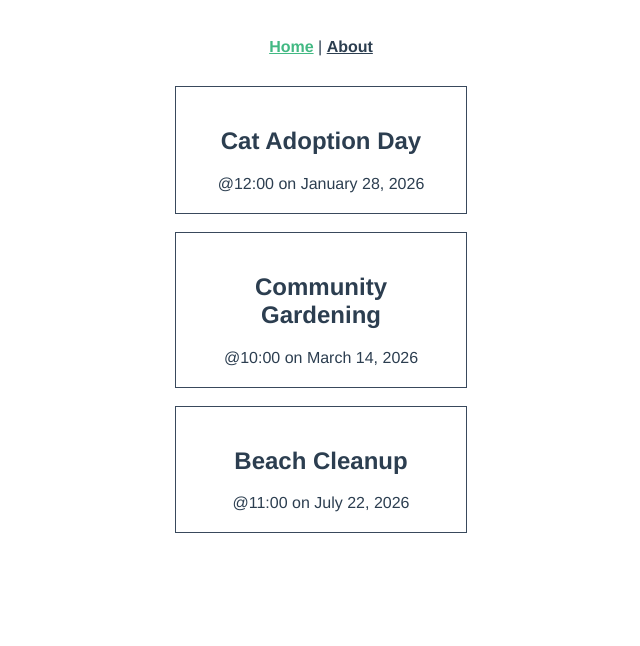
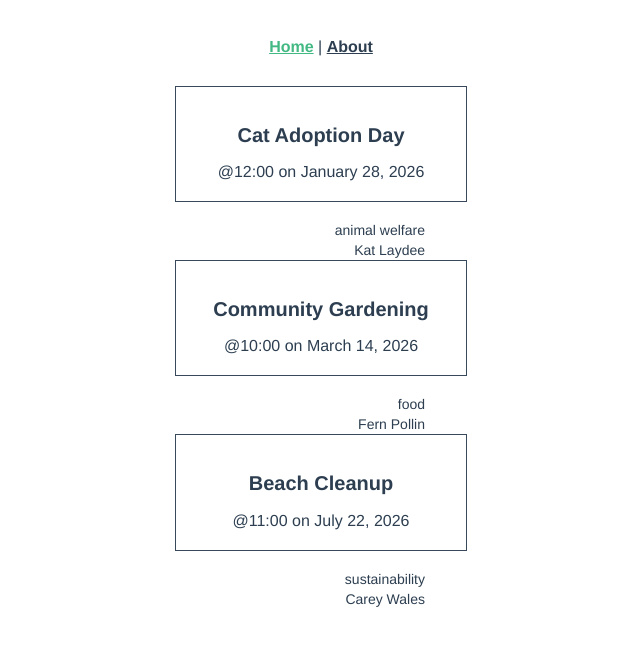
Before and after one commit to Natanon00/ComponentLab, a Vue app in the folder lab2/: page / in a window 1280 px wide. Shown: the top 646 px of the page, without its empty margins (319-959 px from the left). Built offline with nearby package versions, Linux system fonts and the light colour scheme; the HTML template or start-up script is replaced by a standard one.

Commit message:
complete 8.7

```diff
--- a/lab2/src/App.vue
+++ b/lab2/src/App.vue
@@ -17,7 +17,7 @@
   </div>
 </template>
 
-<style scoped>
+<style>
 
 #layout {
   font-family: Avenir, Helvetica, Arial, sans-serif;
@@ -25,6 +25,10 @@
   -moz-osx-font-smoothing: grayscale;
   text-align: center;
   color: #2c3e50;
+}
+
+h2 {
+  font-size: 20px;
 }
 
 nav {
--- /dev/null
+++ b/lab2/src/components/EventMeta.vue
@@ -0,0 +1,28 @@
+<script setup lang="ts">
+import type { Event } from '@/types'
+import { ref } from 'vue'
+defineProps<{
+    event: Event
+}>()
+</script>
+<template>
+<div class="event-meta">
+  <p class="meta-text">{{ event.category }}</p>
+  <p class="meta-text">{{ event.organizer }}</p>
+</div>
+</template>
+
+<style scoped>
+.event-meta {
+  display: flex;
+  flex-direction: column;
+  align-items: flex-end;
+  width: 250px;
+}
+
+.meta-text {
+  font-size: 14px;
+  text-align: right;
+  margin: 2px 0;
+}
+</style>
--- a/lab2/src/views/HomeView.vue
+++ b/lab2/src/views/HomeView.vue
@@ -1,5 +1,6 @@
 <script setup lang="ts">
 import EventCard from '@/components/EventCard.vue'
+import EventMeta from '@/components/EventMeta.vue'
 import type { Event } from '@/types'
 import { ref } from 'vue'
 const events = ref <Event[]>([
@@ -39,7 +40,18 @@
 ])
 </script>
 <template>
-<div class="home">
-  <EventCard v-for="event in events" :key="event.id" :event="event" />
+<div class="events">
+  <div class="event-row" v-for="event in events" :key="event.id">
+      <EventCard :event="event" />
+      <EventMeta :event="event" />
+  </div>
 </div>
 </template>
+
+<style scoped>
+.events {
+  display: flex;
+  flex-direction: column;
+  align-items: center;
+}
+</style>
```
